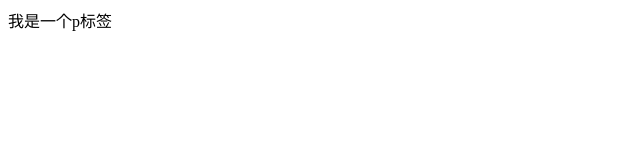
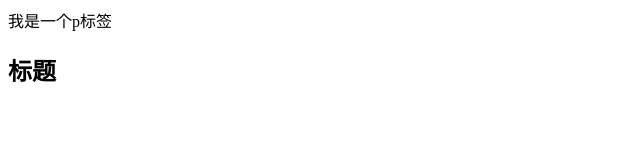
Before and after one commit to datura-lj/development-tool, a plain HTML site: page diff-so-fancy/index.html in a window 1280 px wide. Shown: the whole page, without its empty margins (0-640 px from the left). Drawn offline with Linux system fonts and the light colour scheme.

Commit message:
Update index.html
增加diff

```diff
--- a/diff-so-fancy/index.html
+++ b/diff-so-fancy/index.html
@@ -6,6 +6,7 @@
 <body>
 	<div id="box">
 		<p>我是一个p标签</p>
+		<h2>标题</h2>
 	</div>
 </body>
 </html>
```
